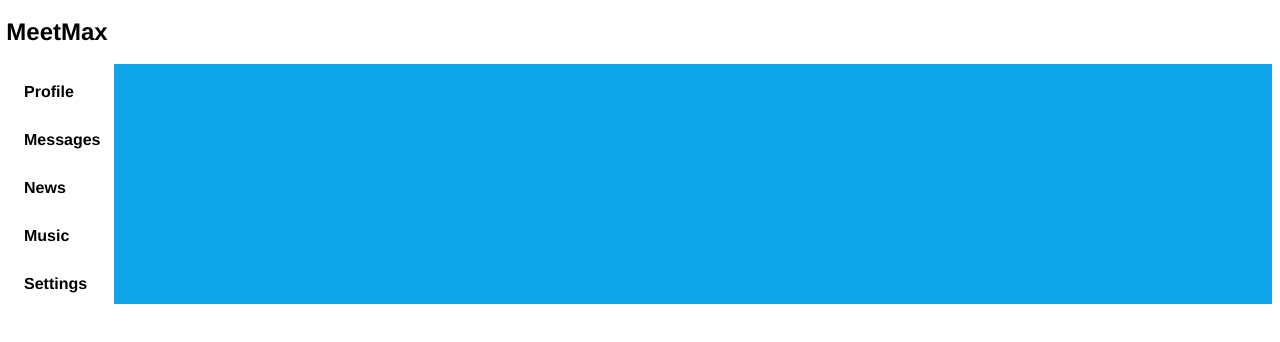
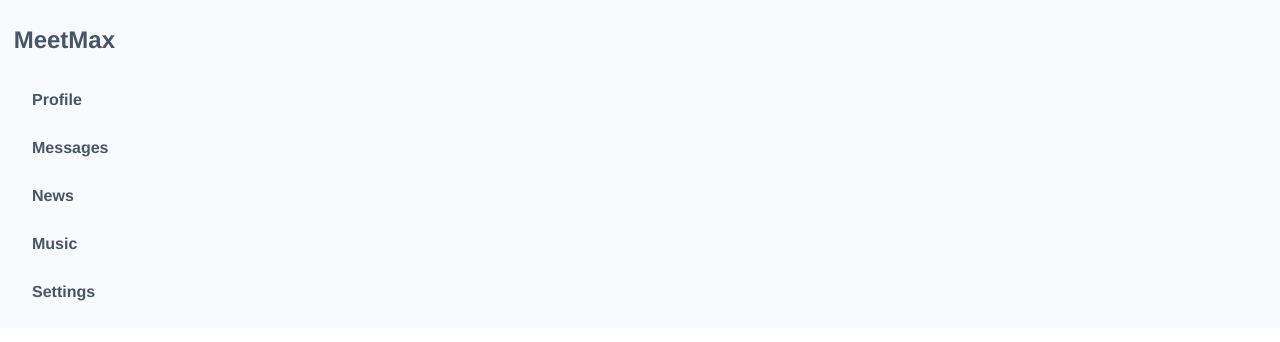
Before and after one commit to efValeron/social-network, a React (Create React App) app: page / in a window 1280 px wide. Shown: the top 342 px of the page. Built offline with nearby package versions, Linux system fonts and the light colour scheme; the HTML template or start-up script is replaced by a standard one.

Commit message:
improved some styles

```diff
--- a/src/App.tsx
+++ b/src/App.tsx
@@ -12,11 +12,11 @@ import {BrowserRouter, Route, Routes} from "react-router-dom";
 const App = () => {
   return (
     <BrowserRouter>
-      <div className="box-border p-2 h-full font-hel">
+      <div className="box-border p-4 h-full font-hel bg-slate-50 text-slate-600">
         <Header/>
         <div className="mt-2 grid grid-cols-12 gap-2">
           <Nav/>
-          <div className="bg-sky-500 col-span-11 p-2 box-border">
+          <div className="col-span-11">
             <Routes>
               <Route path="/profile" element={<Profile/>}/>
               <Route path="/messages" element={<Messages/>}/>
```
